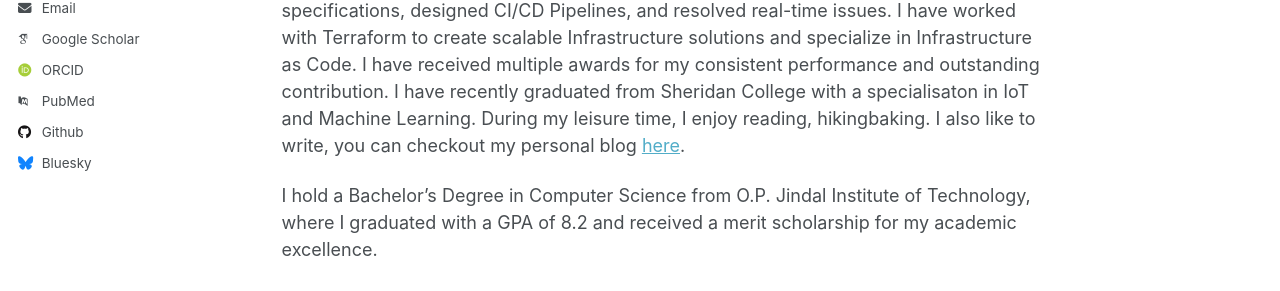
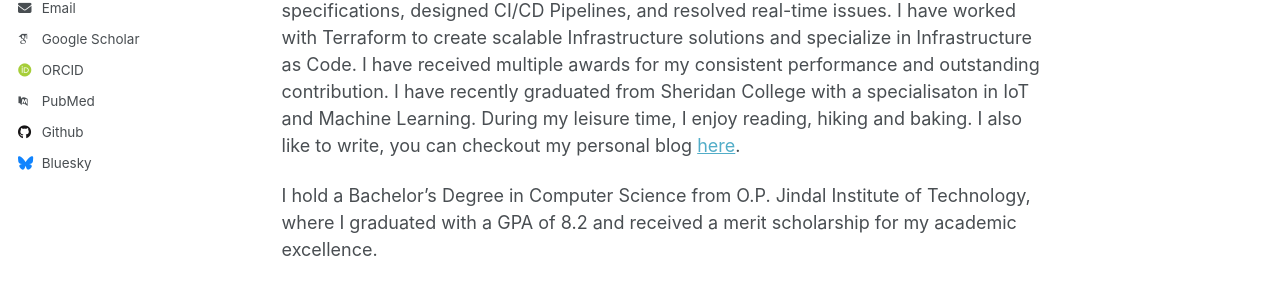
Before and after one commit to arppate/arpitapatel.github.io, a Jekyll site: the page built from _pages/about.md, in a window 1280 px wide and 1291 px high. Shown: the part 441-732 px from the top of the window. Built offline with Jekyll 4.4.1, drawn with Linux system fonts in a browser that asks for light colours; some web fonts are replaced; some of the changed text lies outside the part shown.

Commit message:
Update about.md

```diff
--- a/_pages/about.md
+++ b/_pages/about.md
@@ -12,7 +12,7 @@ I am a DevOps Engineer with 7+ years of experience across multiple MNC's and a M
 I design and develop End to End CI/CD solutions and maintain tools and software that optimize and streamline the process. My work directly contributes to enhancing the customer experience by ensuring efficient architecture and timely releases. I leverage my expertise in Python, AWS Cloud and Google Cloud Platform to deliver scalable, robust, and secure solutions.
 
 Previously, I worked as a DevOps Consultant at Mercedes Benz R&D and a Build and Release Engineer at Hewlett Packard, where I led automation initiatives, reviewed project specifications, designed CI/CD Pipelines, and resolved real-time issues. I have worked with Terraform to create scalable Infrastructure solutions and specialize in Infrastructure as Code. I have received multiple awards for my consistent performance and outstanding contribution.
-I have recently graduated from Sheridan College with a specialisaton in IoT and Machine Learning. During my leisure time, I enjoy reading, hikingbaking. I also like to write, you can checkout my personal blog [here](https://medium.com/@arpitapatel_85117).
+I have recently graduated from Sheridan College with a specialisaton in IoT and Machine Learning. During my leisure time, I enjoy reading, hiking and baking. I also like to write, you can checkout my personal blog [here](https://medium.com/@arpitapatel_85117).
 
 I hold a Bachelor's Degree in Computer Science from O.P. Jindal Institute of Technology, where I graduated with a GPA of 8.2 and received a merit scholarship for my academic excellence.
 
```
